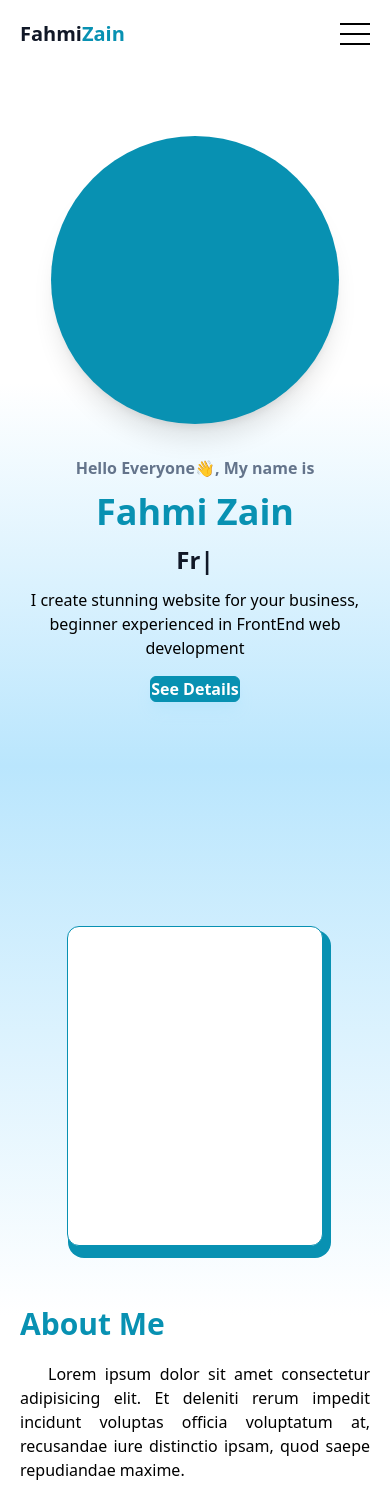
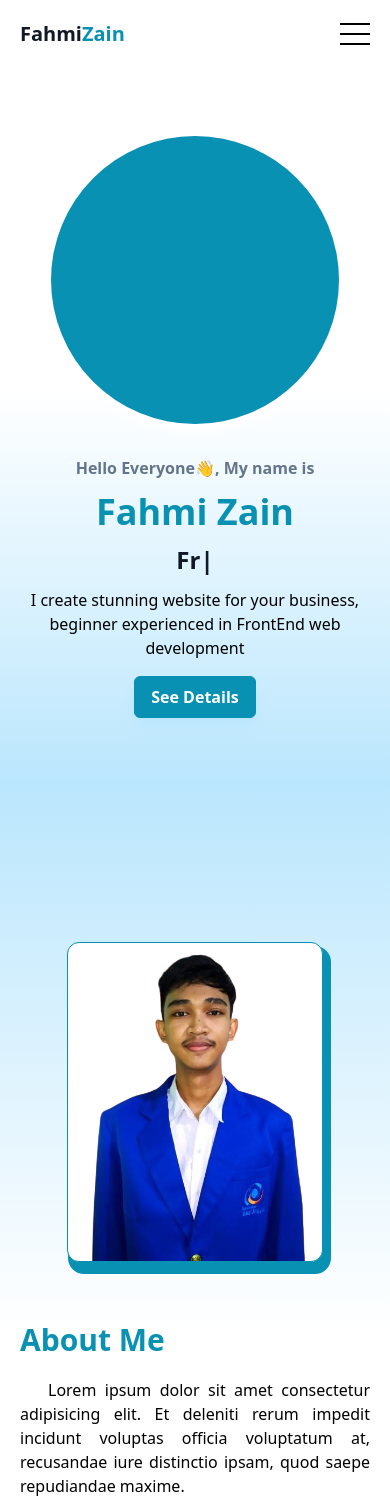
Before and after one commit to Zain0205/portfolio-react, a React (Vite) app: page / in a window 390 px wide. Shown: the top 1506 px of the page. Built offline with nearby package versions, Linux system fonts and the light colour scheme.

Commit message:
feat: add animation

```diff
--- a/src/pages/About.jsx
+++ b/src/pages/About.jsx
@@ -4,55 +4,149 @@ import { FaWhatsapp } from "react-icons/fa";
 import { FaDiscord } from "react-icons/fa";
 import { FaLinkedin } from "react-icons/fa";
 import SocialMedia from "../components/SocialMedia";
-// import profile from "../assets/profile.png";
+import profile from "../assets/profile.png";
+
+import { motion } from "framer-motion";
 
 export default function About() {
   return (
     <section id="about" className="md:max-h-screen px-5 pt-40 pb-16 lg:px-36 bg-gradient-to-b via-white from-secondary to-white">
       <div className="flex flex-col gap-y-5 md:flex-row md:items-center md:gap-x-10">
-        <div
+        <motion.div
+          initial={{
+            scale: 0.7,
+            opacity: .5
+          }}
+          whileInView={{
+            scale: 1,
+            opacity: 1
+          }}
+          transition={{
+            duration: 1,
+            ease: "easeInOut"
+          }}
           className="w-fit mx-auto relative"
         >
           <div className="bg-primary w-[263px] h-[328px] absolute -right-2 -bottom-2 top-1 rounded-2xl md:w-[295px] md:h-[391px]" />
           <div className="w-64 h-80 rounded-xl mx-auto bg-white border border-primary mb-5 px-8 flex items-center justify-center relative md:w-72 md:h-96">
             <div className="overflow-hidden absolute md:-bottom-2 px-4 w-full h-full">
-              {/* <img src={profile} alt="my profile" /> */}
+              <img src={profile} alt="my profile" />
             </div>
           </div>
-        </div>
+        </motion.div>
         <div className="w-full flex flex-col h-full lg:mt-6 xl:-mt-8">
           <div className="border-b border-dark py-5">
-            <h1 className="font-semibold text-3xl text-primary mb-5 xl:text-4xl">About Me</h1>
+            <motion.h1
+              initial={{
+                opacity: 0.5,
+                y: 100,
+              }}
+              whileInView={{
+                opacity: 1,
+                y: 0,
+              }}
+              transition={{
+                duration: 0.5,
+                ease: "easeOut",
+              }}
+              className="font-semibold text-3xl text-primary mb-5 xl:text-4xl"
+            >
+              About Me
+            </motion.h1>
             <div className="w-full">
               <div className="flex flex-col gap-y-5 md:flex-row md:gap-x-5">
                 <div className="w-full md:w-1/2">
-                  <p className="lg:text-lg text-justify indent-7">
+                  <motion.p
+                    initial={{
+                      x: 100,
+                      opacity: 0,
+                    }}
+                    whileInView={{
+                      x: 0,
+                      opacity: 1,
+                    }}
+                    transition={{
+                      duration: 0.7,
+                      ease: "easeInOut",
+                      delay: 0.5,
+                    }}
+                    className="lg:text-lg text-justify indent-7"
+                  >
                     Lorem ipsum dolor sit amet consectetur adipisicing elit. Et deleniti rerum impedit incidunt voluptas officia voluptatum at, recusandae iure distinctio ipsam, quod saepe repudiandae maxime.
-                  </p>
+                  </motion.p>
                 </div>
                 <div className="w-full md:w-1/2">
-                  <p className="lg:text-lg text-justify indent-7">Lorem ipsum dolor sit amet consectetur adipisicing elit. Nemo necessitatibus praesentium obcaecati similique dolorum modi nesciunt quaerat nihil natus eaque.</p>
+                  <motion.p
+                    initial={{
+                      x: 100,
+                      opacity: 0,
+                    }}
+                    whileInView={{
+                      x: 0,
+                      opacity: 1,
+                    }}
+                    transition={{
+                      duration: 0.7,
+                      ease: "easeInOut",
+                      delay: 0.7,
+                    }}
+                    className="lg:text-lg text-justify indent-7"
+                  >
+                    Lorem ipsum dolor sit amet consectetur adipisicing elit. Nemo necessitatibus praesentium obcaecati similique dolorum modi nesciunt quaerat nihil natus eaque.
+                  </motion.p>
                 </div>
               </div>
             </div>
           </div>
           <div className="mt-5">
-            <h1 className="font-semibold text-primary text-3xl xl:text-4xl mb-4">Mari Berteman</h1>
-            <p className="mb-3">Anda dapat menghubungi saya melalui sosial media di bawah ini</p>
+            <motion.h1
+              initial={{
+                opacity: 0.5,
+                y: 100,
+              }}
+              whileInView={{
+                opacity: 1,
+                y: 0,
+              }}
+              transition={{
+                duration: 0.5,
+                ease: "easeOut",
+              }}
+              className="font-semibold text-primary text-3xl xl:text-4xl mb-4"
+            >
+              Mari Berteman
+            </motion.h1>
+            <motion.p
+              initial={{
+                opacity: 0.5,
+                y: 100,
+              }}
+              whileInView={{
+                opacity: 1,
+                y: 0,
+              }}
+              transition={{
+                duration: 0.5,
+                ease: "easeOut",
+              }}
+              className="mb-3"
+            >
+              Anda dapat menghubungi saya melalui sosial media di bawah ini
+            </motion.p>
             <div className="flex mt-5">
-              <SocialMedia>
+              <SocialMedia delay={0}>
                 <FaGithub />
               </SocialMedia>
-              <SocialMedia>
+              <SocialMedia delay={0.2}>
                 <FaLinkedin />
               </SocialMedia>
-              <SocialMedia>
+              <SocialMedia delay={0.4}>
                 <FaInstagram />
               </SocialMedia>
-              <SocialMedia>
+              <SocialMedia delay={0.8}>
                 <FaDiscord />
               </SocialMedia>
-              <SocialMedia>
+              <SocialMedia delay={1}>
                 <FaWhatsapp />
               </SocialMedia>
             </div>
--- a/src/pages/Hero.jsx
+++ b/src/pages/Hero.jsx
@@ -1,20 +1,38 @@
 import { ReactTyped } from "react-typed";
 import Button from "../components/Button";
+import { motion } from "framer-motion";
 // import profile from "../assets/profile.png";
 
 function Hero() {
   return (
     <section id="home" className="pt-32 pb-16 flex items-center bg-gradient-to-t from-secondary via-white to-white justify-center flex-col gap-y-8 md:flex-row md:px-8 md:pt-24 lg:h-screen lg:pt-0 lg:pb-0">
-      <div className="w-full flex items-center justify-center md:order-2 lg:w-fit mt-2 md:w-1/2">
-        <div className="w-72 h-72 md:w-80 md:h-80 lg:w-96 lg:h-96 bg-primary rounded-full shadow-xl overflow-hidden">{/* <img className="object-cover w-[90%] mx-auto" src={profile} alt="" /> */}</div>
-      </div>
+      <motion.div className="w-full flex items-center justify-center md:order-2 lg:w-fit mt-2 md:w-1/2">
+        <div className="w-72 h-72 md:w-80 md:h-80 lg:w-96 lg:h-96 bg-primary rounded-full shadow-lg shadow-white overflow-hidden">
+          {/* <img className="object-cover w-[90%] mx-auto" src={profile} alt="" /> */}
+        </div>
+      </motion.div>
       <div className="w-full flex flex-col items-center justify-center gap-y-3 md:items-start lg:w-[40%]">
         <h3 className="text-base font-semibold text-light">Hello Everyone👋, My name is</h3>
         <h1 className="text-4xl lg:text-5xl text-primary font-bold">Fahmi Zain</h1>
         <ReactTyped className="text-dark font-bold text-2xl" strings={["College Student", "FrontEnd Developer"]} typeSpeed={120} backSpeed={140} loop />
         <p className="text-center lg:w-[80%] px-4 md:pl-0 mb-1 md:mb-3 md:text-justify">I create stunning website for your business, beginner experienced in FrontEnd web development</p>
-        <Button>
-          <a href="#about">See Details</a>
+        <Button
+          initial={{
+            scale: 0,
+            opacity: 0.5,
+          }}
+          animate={{
+            scale: 1,
+            opacity: 1,
+          }}
+          transition={{
+            duration: 0.4,
+            ease: "linear",
+          }}
+        >
+          <a className="block px-4 py-2" href="#about">
+            See Details
+          </a>
         </Button>
       </div>
     </section>
```
